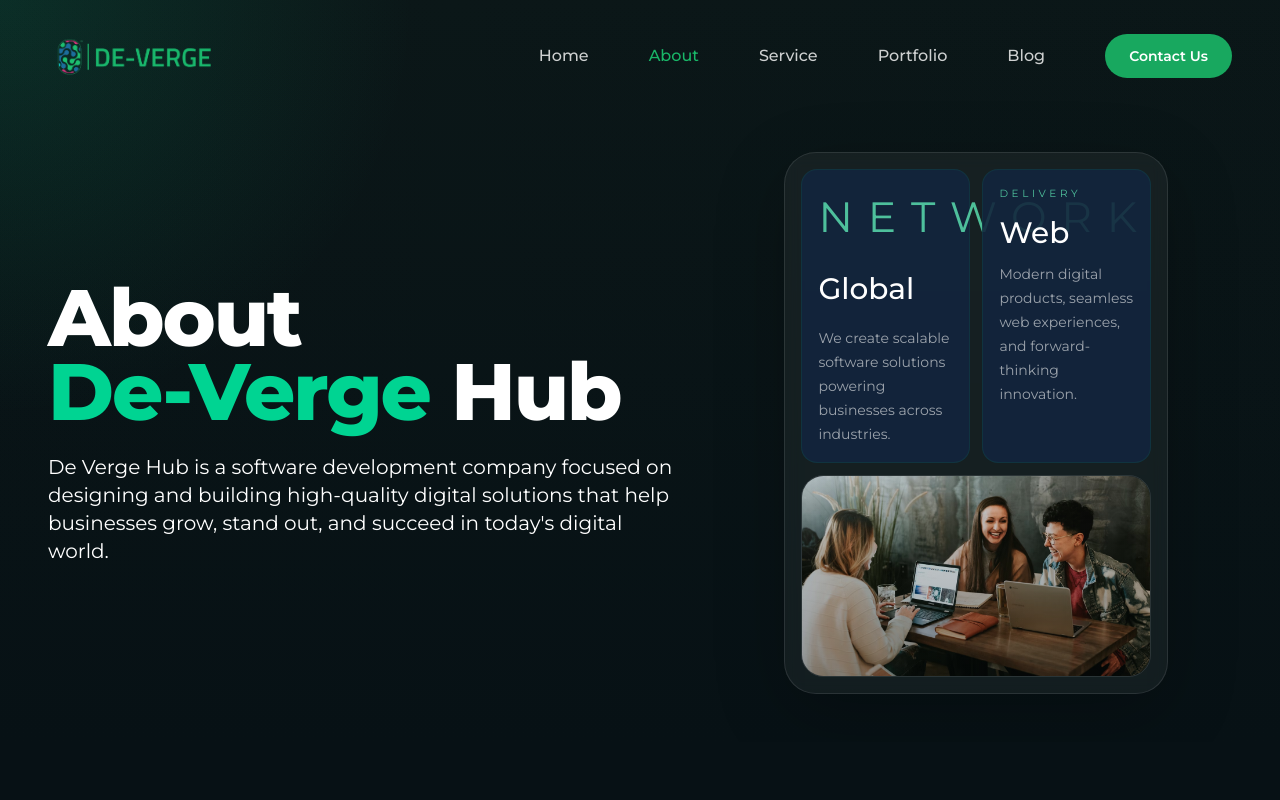
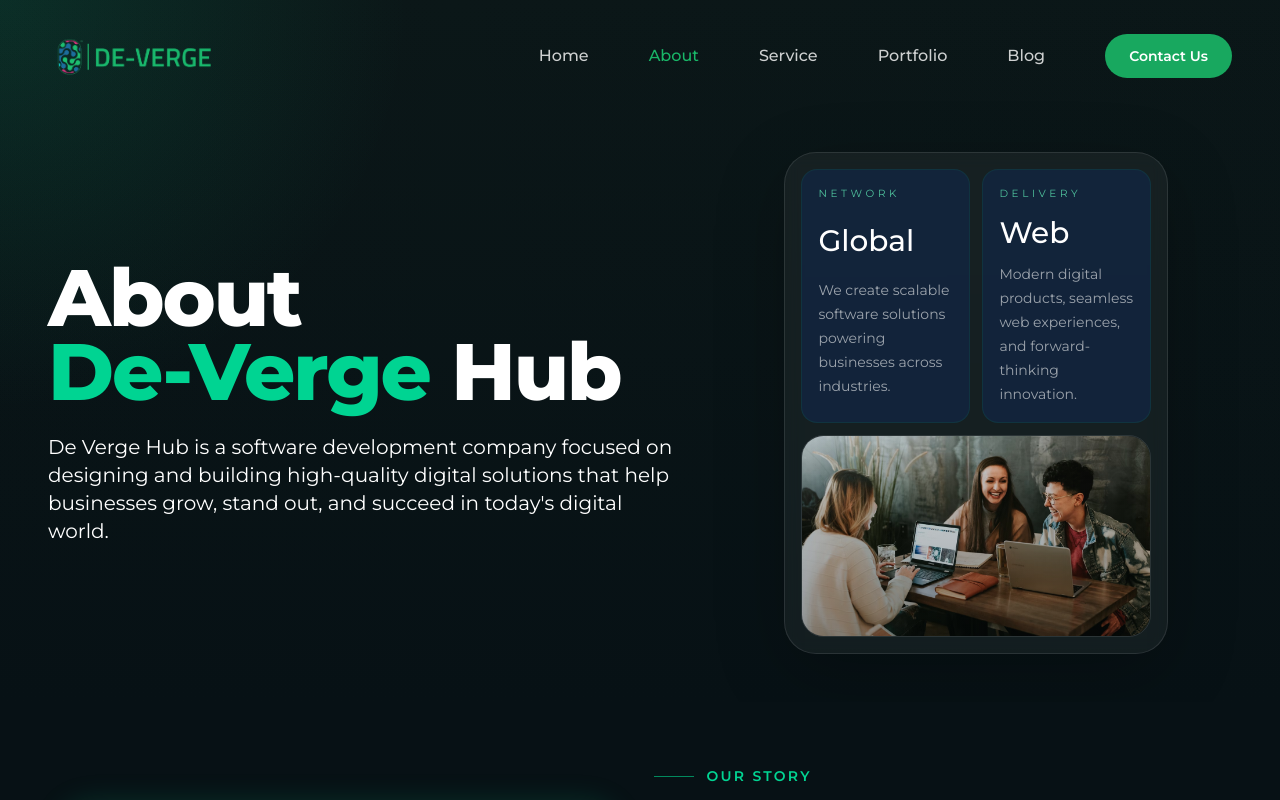
Before and after one commit to Augustine-edeh/deverge, a Next.js app in the folder devergehub/: page /about in a window 1280 px wide. Shown: the top 800 px of the page. Built offline with nearby package versions, Linux system fonts and the light colour scheme.

Commit message:
chore: fix header text-size in about page card

```diff
--- a/devergehub/src/app/(pages)/about/page.tsx
+++ b/devergehub/src/app/(pages)/about/page.tsx
@@ -184,7 +184,7 @@
             <div className="mx-auto w-full max-w-[24rem] rounded-[2rem] border border-white/10 bg-white/5 p-4 shadow-[0_20px_70px_rgba(0,0,0,0.24)] backdrop-blur-sm">
               <div className="grid gap-3 sm:grid-cols-2">
                 <div className="rounded-2xl border border-emerald-500/10 bg-[#13253d]/90 p-4 ">
-                  <p className="text-[2.65rem] uppercase tracking-[0.35em] text-emerald-300/80">
+                  <p className="text-[0.65rem] uppercase tracking-[0.35em] text-emerald-300/80">
                     Network
                   </p>
                   <h3 className="mt-4 text-[1.85rem] font-medium text-white">
```
